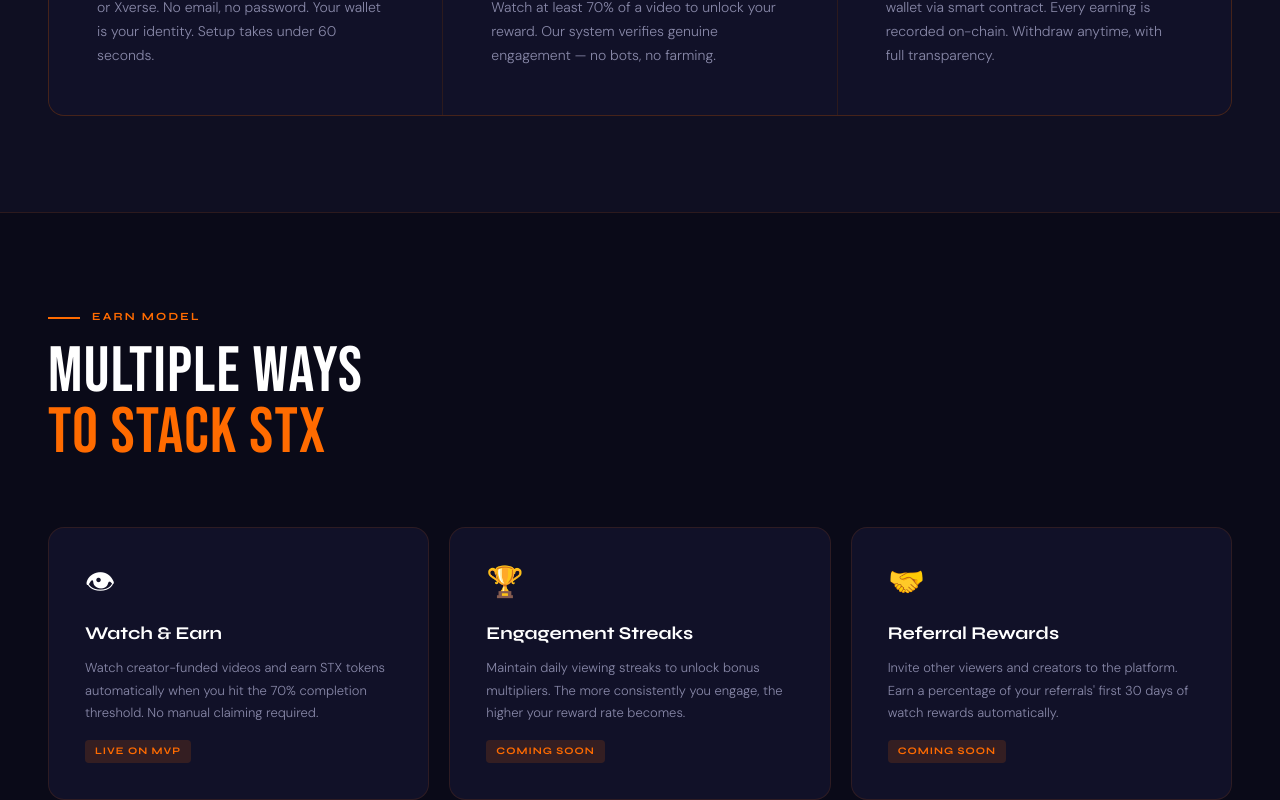
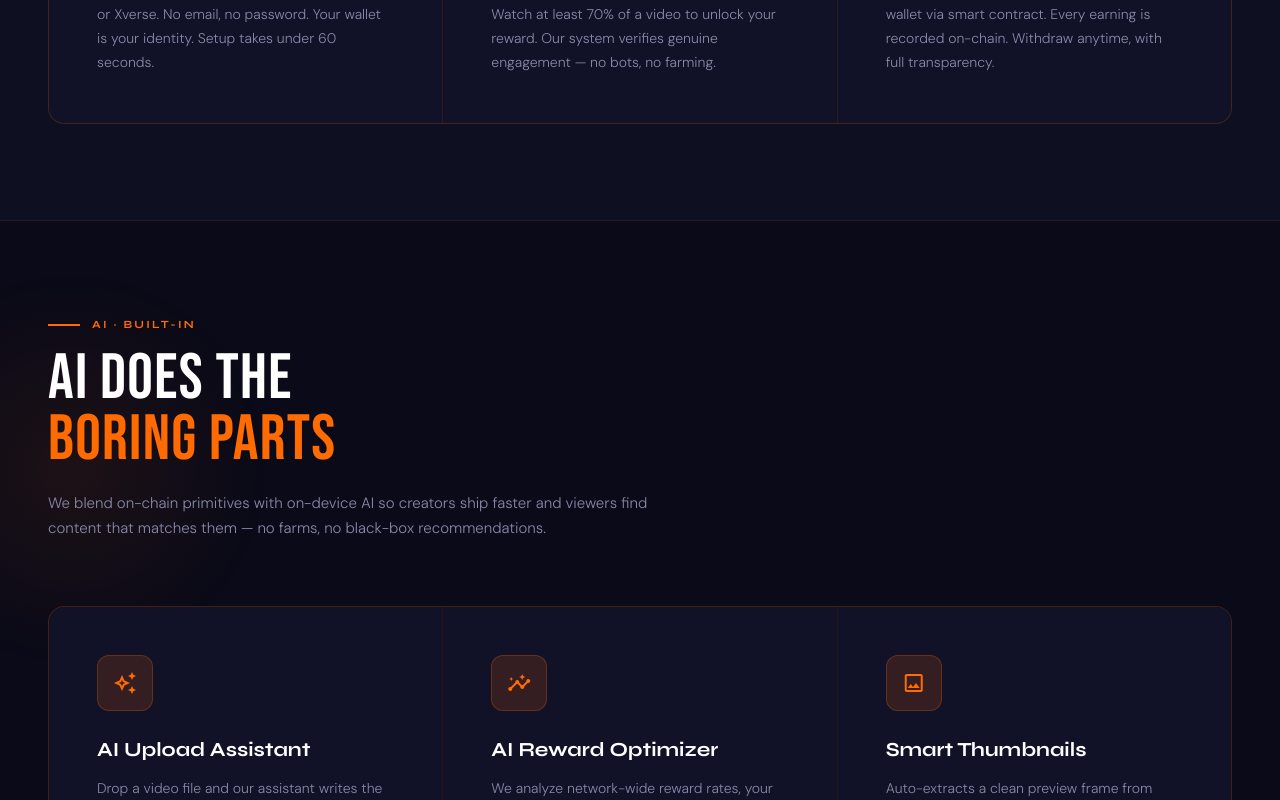
Before and after one commit to githoboman/mozo-flix, a Next.js app in the folder frontend/: page / in a window 1280 px wide. Shown: the part 2000-2800 px from the top of the page. Built offline with nearby package versions, Linux system fonts and the light colour scheme; no server answers.

Commit message:
feat: initialize landing page layout and components

```diff
--- a/frontend/app/(landing)/page.tsx
+++ b/frontend/app/(landing)/page.tsx
@@ -1,6 +1,7 @@
 import { LandingNav } from "@/components/landing/LandingNav";
 import { LandingHero } from "@/components/landing/Hero";
 import { LandingHow } from "@/components/landing/How";
+import { LandingAI } from "@/components/landing/AI";
 import { LandingVideoSlider } from "@/components/landing/VideoSlider";
 import { LandingEarn } from "@/components/landing/Earn";
 import { LandingStacks } from "@/components/landing/Stacks";
@@ -23,6 +24,9 @@ export default function Home() {
           <LandingHow />
         </ScrollReveal>
         <ScrollReveal>
+          <LandingAI />
+        </ScrollReveal>
+        <ScrollReveal>
           <LandingEarn />
         </ScrollReveal>
         <ScrollReveal>
--- /dev/null
+++ b/frontend/components/landing/AI.tsx
@@ -0,0 +1,75 @@
+const FEATURES = [
+  {
+    icon: "auto_awesome",
+    title: "AI Upload Assistant",
+    desc: "Drop a video file and our assistant writes the title, description, category, and tags — tuned for discoverability on a Web3 audience. Powered by Claude.",
+  },
+  {
+    icon: "insights",
+    title: "AI Reward Optimizer",
+    desc: "We analyze network-wide reward rates, your category, and viewer signals to recommend a STX-per-view that hits the sweet spot between cost and conversion.",
+  },
+  {
+    icon: "image",
+    title: "Smart Thumbnails",
+    desc: "Auto-extracts a clean preview frame from your video so you don't need a designer to ship. Override with a custom upload anytime.",
+  },
+];
+
+export function LandingAI() {
+  return (
+    <section
+      id="ai"
+      className="relative overflow-hidden px-6 py-24 md:px-12"
+    >
+      {/* subtle accent wash, mirrors Hero's vibe without competing with it */}
+      <div className="pointer-events-none absolute -left-32 top-12 h-[400px] w-[400px] rounded-full bg-[radial-gradient(circle,rgba(255,107,0,0.08)_0%,transparent_70%)]" />
+
+      <div className="relative">
+        <div className="mb-4 flex items-center gap-3 font-ui text-[11px] font-bold uppercase tracking-[0.2em] text-accent">
+          <span className="block h-0.5 w-8 bg-accent" />
+          AI · Built-in
+        </div>
+        <h2 className="mb-5 font-display text-[clamp(44px,5vw,72px)] leading-[0.95] tracking-[0.02em]">
+          AI DOES THE
+          <br />
+          <span className="text-accent">BORING PARTS</span>
+        </h2>
+        <p className="max-w-[640px] text-[15px] font-light leading-[1.7] text-muted">
+          We blend on-chain primitives with on-device AI so creators ship
+          faster and viewers find content that matches them — no farms, no
+          black-box recommendations.
+        </p>
+
+        <div className="mt-16 grid grid-cols-1 gap-px overflow-hidden rounded-2xl border border-accent-border bg-accent-border md:grid-cols-3">
+          {FEATURES.map((f) => (
+            <div
+              key={f.title}
+              className="group relative bg-card p-12 transition hover:bg-card-2"
+            >
+              <div className="mb-6 flex h-14 w-14 items-center justify-center rounded-xl border border-accent/25 bg-accent-dim text-accent">
+                <span className="material-symbols-outlined text-[26px]">
+                  {f.icon}
+                </span>
+              </div>
+              <div className="mb-3 font-ui text-[20px] font-bold">
+                {f.title}
+              </div>
+              <p className="text-[14px] font-light leading-[1.7] text-muted">
+                {f.desc}
+              </p>
+            </div>
+          ))}
+        </div>
+
+        <div className="mt-10 flex flex-wrap items-center gap-3 font-ui text-[11px] uppercase tracking-[0.15em] text-muted">
+          <span className="rounded-full border border-accent/25 bg-accent-dim px-3 py-1 text-accent">
+            Claude · Anthropic
+          </span>
+          <span>·</span>
+          <span>Runs server-side, never sees your wallet keys</span>
+        </div>
+      </div>
+    </section>
+  );
+}
--- a/frontend/components/landing/Hero.tsx
+++ b/frontend/components/landing/Hero.tsx
@@ -24,9 +24,17 @@ export function LandingHero() {
         />
 
         <div className="relative z-[2] max-w-[680px]">
-          <div className="mb-8 inline-flex animate-fade-up items-center gap-2 rounded-full border border-accent-border bg-accent-dim px-4 py-1.5 font-ui text-[11px] font-bold uppercase tracking-[0.15em] text-accent">
-            <span className="h-1.5 w-1.5 animate-blink rounded-full bg-accent" />
-            Built on Stacks · Bitcoin-Secured
+          <div className="mb-8 flex flex-wrap gap-2 animate-fade-up">
+            <span className="inline-flex items-center gap-2 rounded-full border border-accent-border bg-accent-dim px-4 py-1.5 font-ui text-[11px] font-bold uppercase tracking-[0.15em] text-accent">
+              <span className="h-1.5 w-1.5 animate-blink rounded-full bg-accent" />
+              Built on Stacks · Bitcoin-Secured
+            </span>
+            <span className="inline-flex items-center gap-2 rounded-full border border-accent-border bg-accent-dim px-4 py-1.5 font-ui text-[11px] font-bold uppercase tracking-[0.15em] text-accent">
+              <span className="material-symbols-outlined text-[14px]">
+                auto_awesome
+              </span>
+              AI-Powered
+            </span>
           </div>
 
           <h1 className="mb-7 animate-fade-up font-display leading-[0.92] tracking-[0.02em] text-[clamp(48px,9vw,140px)]">
--- a/frontend/components/landing/LandingNav.tsx
+++ b/frontend/components/landing/LandingNav.tsx
@@ -41,6 +41,12 @@ export function LandingNav() {
           How it works
         </a>
         <a
+          href="#ai"
+          className="font-ui text-[11px] font-semibold uppercase tracking-[0.12em] text-muted transition-colors hover:text-accent"
+        >
+          AI
+        </a>
+        <a
           href="#earn"
           className="font-ui text-[11px] font-semibold uppercase tracking-[0.12em] text-muted transition-colors hover:text-accent"
         >
```
Also changed, not shown: 1 other file (tests, documents, lock files or other folders).
